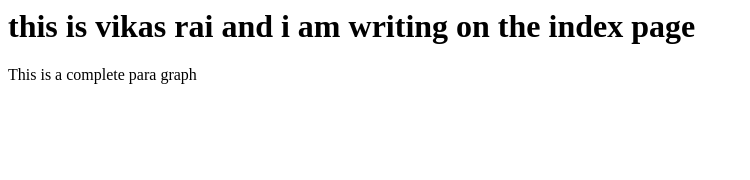
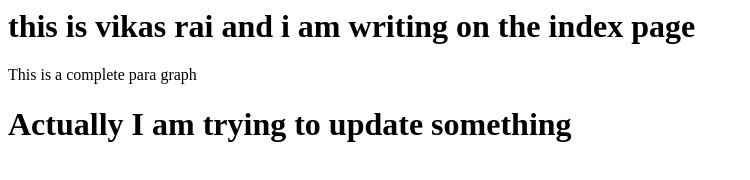
Before and after one commit to Vikasrai77/decimal, a plain HTML site: page index.html in a window 1280 px wide. Shown: the whole page, without its empty margins (0-750 px from the left). Drawn offline with Linux system fonts and the light colour scheme.

Commit message:
This is newly commit

```diff
--- a/index.html
+++ b/index.html
@@ -7,5 +7,6 @@
 	<h1>this is vikas rai
 and i am writing on the index page</h1>
 <p> This is a complete para graph </p>
+	<h1>Actually I am trying to update something</h1>
 </body>
 </html>
```
